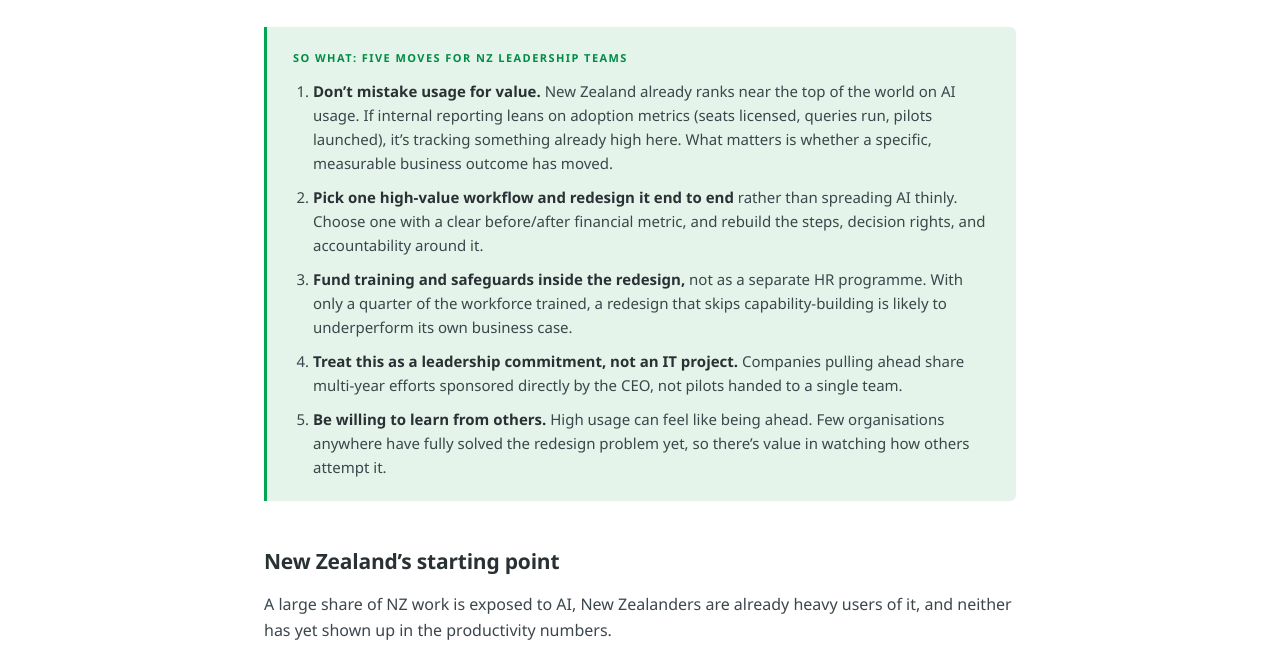
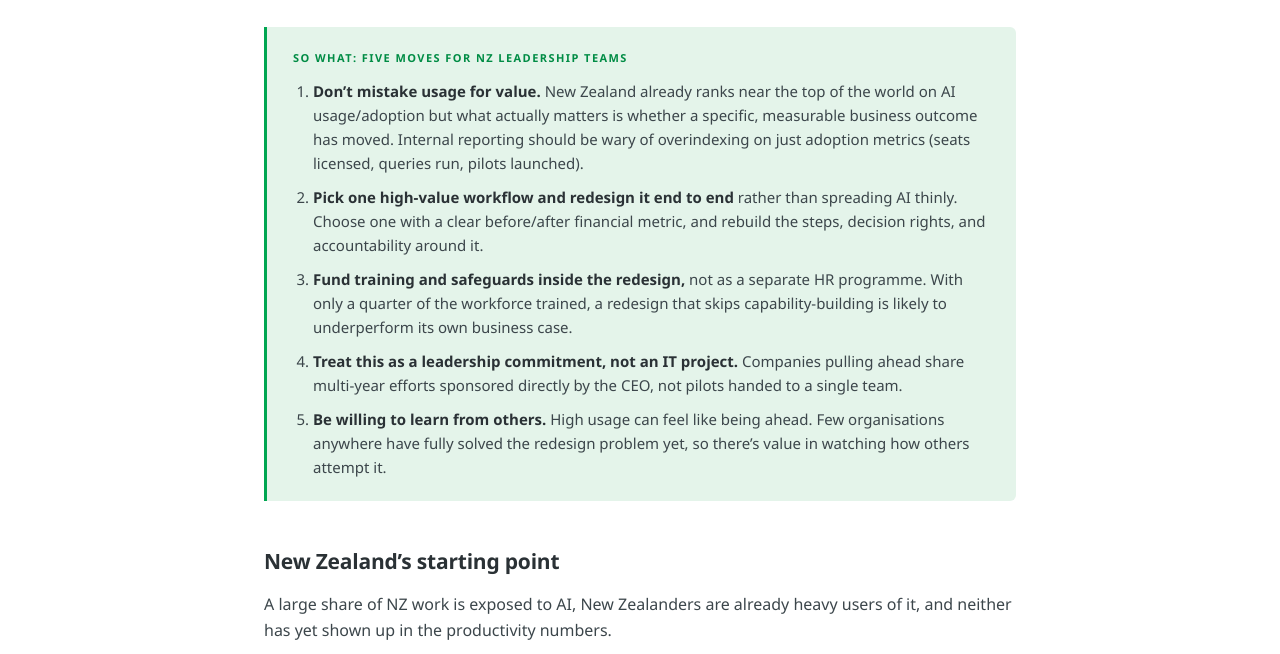
Before and after one commit to EmilyWu371/nz-ai-workforce, a plain HTML site: page index.html in a window 1280 px wide. Shown: the part 146-800 px from the top of the page. Drawn offline with nearby package versions, Linux system fonts and the light colour scheme.

Commit message:
Clarify AI usage versus value in leadership guidance
Reworded the first item in the list to clarify the distinction between AI usage and value, emphasizing the importance of measurable business outcomes over adoption metrics.

```diff
--- a/index.html
+++ b/index.html
@@ -140,7 +140,7 @@ footer li{margin-bottom:4px}
   <div class="exec">
     <div class="label">So what: five moves for NZ leadership teams</div>
     <ol>
-      <li><b>Don&rsquo;t mistake usage for value.</b> New Zealand already ranks near the top of the world on AI usage. If internal reporting leans on adoption metrics (seats licensed, queries run, pilots launched), it&rsquo;s tracking something already high here. What matters is whether a specific, measurable business outcome has moved.</li>
+      <li><b>Don&rsquo;t mistake usage for value.</b> New Zealand already ranks near the top of the world on AI usage/adoption but what actually matters is whether a specific, measurable business outcome has moved. Internal reporting should be wary of overindexing on just adoption metrics (seats licensed, queries run, pilots launched).</li>
       <li><b>Pick one high-value workflow and redesign it end to end</b> rather than spreading AI thinly. Choose one with a clear before/after financial metric, and rebuild the steps, decision rights, and accountability around it.</li>
       <li><b>Fund training and safeguards inside the redesign,</b> not as a separate HR programme. With only a quarter of the workforce trained, a redesign that skips capability-building is likely to underperform its own business case.</li>
       <li><b>Treat this as a leadership commitment, not an IT project.</b> Companies pulling ahead share multi-year efforts sponsored directly by the CEO, not pilots handed to a single team.</li>
```
